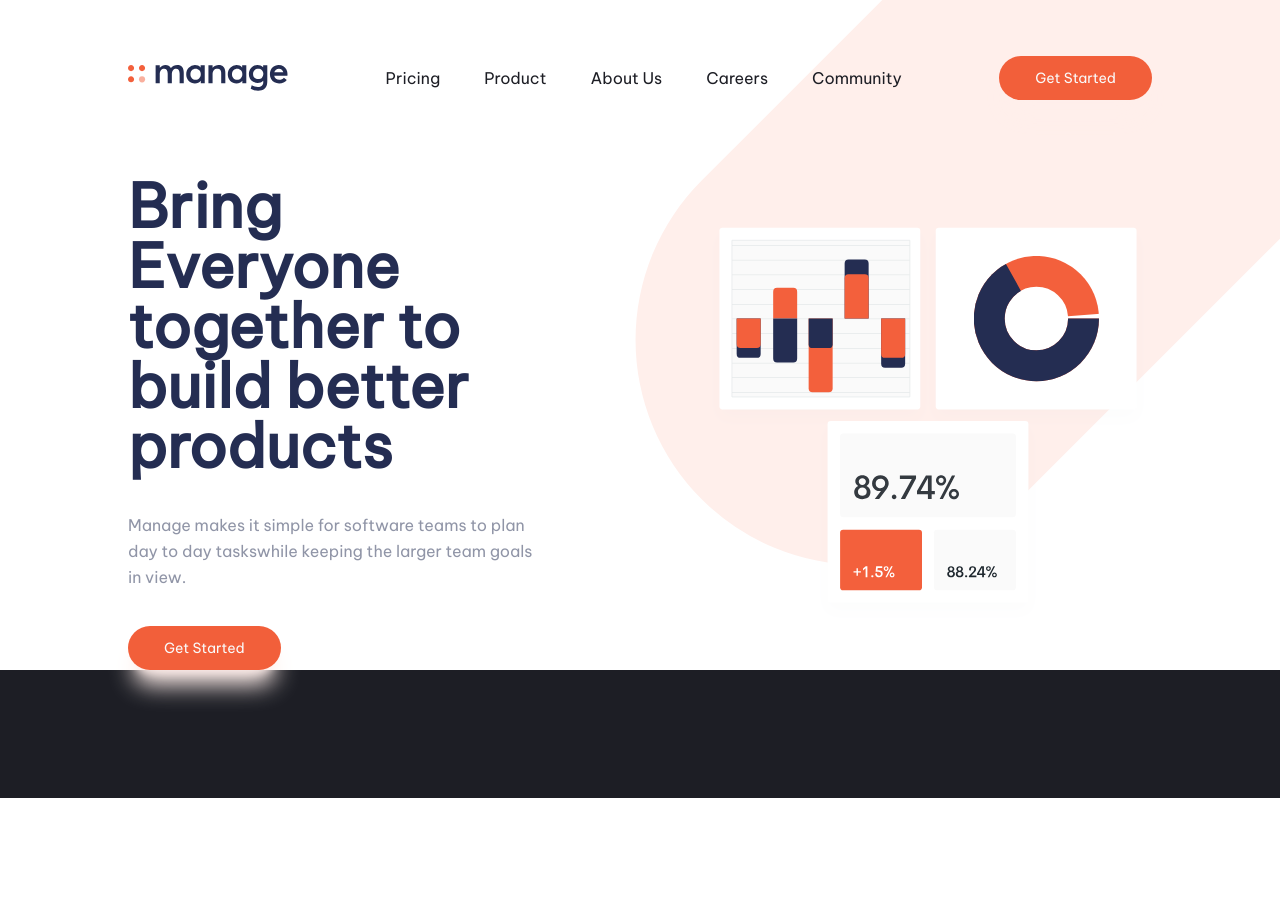
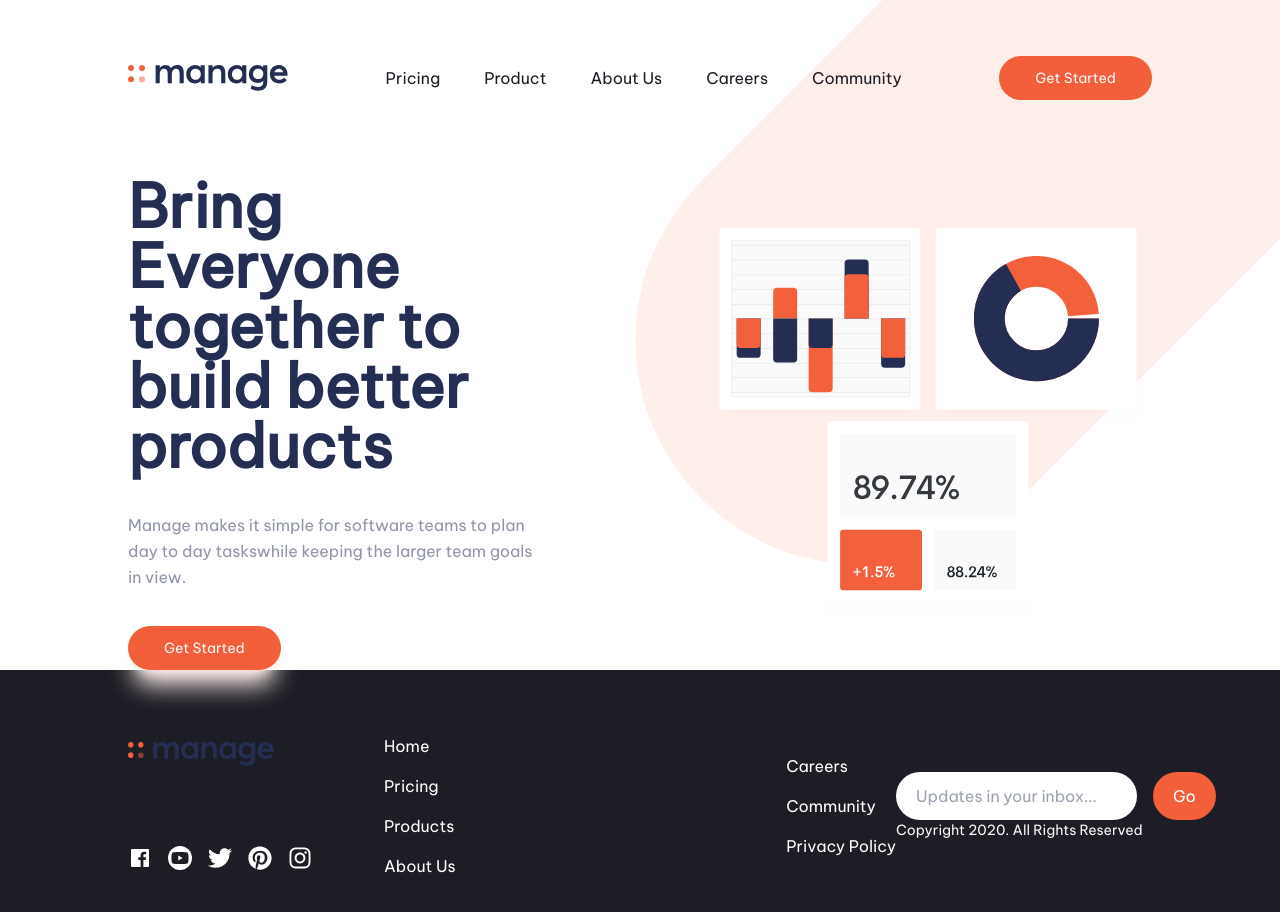
Before and after one commit to michojekunle/agtek, a Next.js app: page /en in a window 1280 px wide. Shown: the top 912 px of the page. Before the commit the page ends 842 px from the top, so only its background shows below. Built offline with nearby package versions, Linux system fonts and the light colour scheme; no server answers.

Commit message:
made changes

```diff
--- a/src/app/[locale]/page.tsx
+++ b/src/app/[locale]/page.tsx
@@ -2,12 +2,11 @@ import Link from 'next/link';
 import Nav from '../components/Nav';
 import Footer from '../components/Footer';
 import Image from 'next/image';
-import bgDesktop from '@/public/assets/images/bg-simplify-section-desktop.svg';
 import illustrationIntro from '@/public/assets/images/illustration-intro.svg';
 
 export default function Home() {
   return (
-    <main className="w-screen relative overflow-hidden pb-11">
+    <main className="w- relative overflow-hidden">
       <div className='hero-bg' />
       <section className='w-full'>
         <Nav/>
@@ -27,8 +26,8 @@ export default function Home() {
             />
           </div>
         </div>
+        <Footer/>
       </section>
-      <Footer/>
     </main>
   )
 }
--- a/src/app/components/Footer.tsx
+++ b/src/app/components/Footer.tsx
@@ -1,11 +1,53 @@
-import React from 'react'
+import React from 'react';
+import Image from 'next/image';
+import logo from '@/public/assets/images/logo.svg';
+import { RiFacebookBoxFill } from 'react-icons/ri';
+import { FaYoutube, FaTwitter, FaPinterest, FaInstagram } from 'react-icons/fa';
 
 type Props = {}
 
 const Footer = (props: Props) => {
   return (
-    <div className='w-full px-24 bg-very_dark_blue py-16'>
-
+    <div className='px-5 xs:px-11 md:px-16 lg:px-24 xl:px-32 bg-very_dark_blue py-16 text-white'>
+      <div className='w-full flex items-center'>
+        <div className='md:w-1/4 flex flex-col gap-20'>
+          <div>
+            <Image
+              src={logo}
+              alt="logo"
+            />
+          </div>
+          <div className='flex items-center gap-4 text-xl md:text-2xl'>
+            <RiFacebookBoxFill />
+            <div className='bg-white text-very_dark_blue rounded-full text-md md:text-lg flex items-center justify-center w-5 h-5 md:w-6 md:h-6'>
+              <FaYoutube />
+            </div>
+            <FaTwitter />
+            <FaPinterest />
+            <FaInstagram />
+          </div>
+        </div>
+        <div className='flex items-center justify-between flex-1'>
+          <ul className='flex items-start flex-col gap-4'>
+            <li>Home</li>
+            <li>Pricing</li>
+            <li>Products</li>
+            <li>About Us</li>
+          </ul>
+          <ul className='flex items-start flex-col gap-4'>
+            <li>Careers</li>
+            <li>Community</li>
+            <li>Privacy Policy</li>
+          </ul>
+        </div>
+        <div className='md:w-1/4'>
+          <form className=' flex items-center gap-4'>
+            <input type="text" placeholder='Updates in your inbox...' className='bg-white rounded-full py-3 px-5 text-cool_gray'/>
+            <button className='bg-bright_red py-3 px-5 rounded-full text-cool_gray'>Go</button>
+          </form>
+          <p className='text-very_light_gray text-sm md:text-md'>Copyright 2020. All Rights Reserved</p>
+        </div>
+      </div>
     </div>
   )
 }
```
